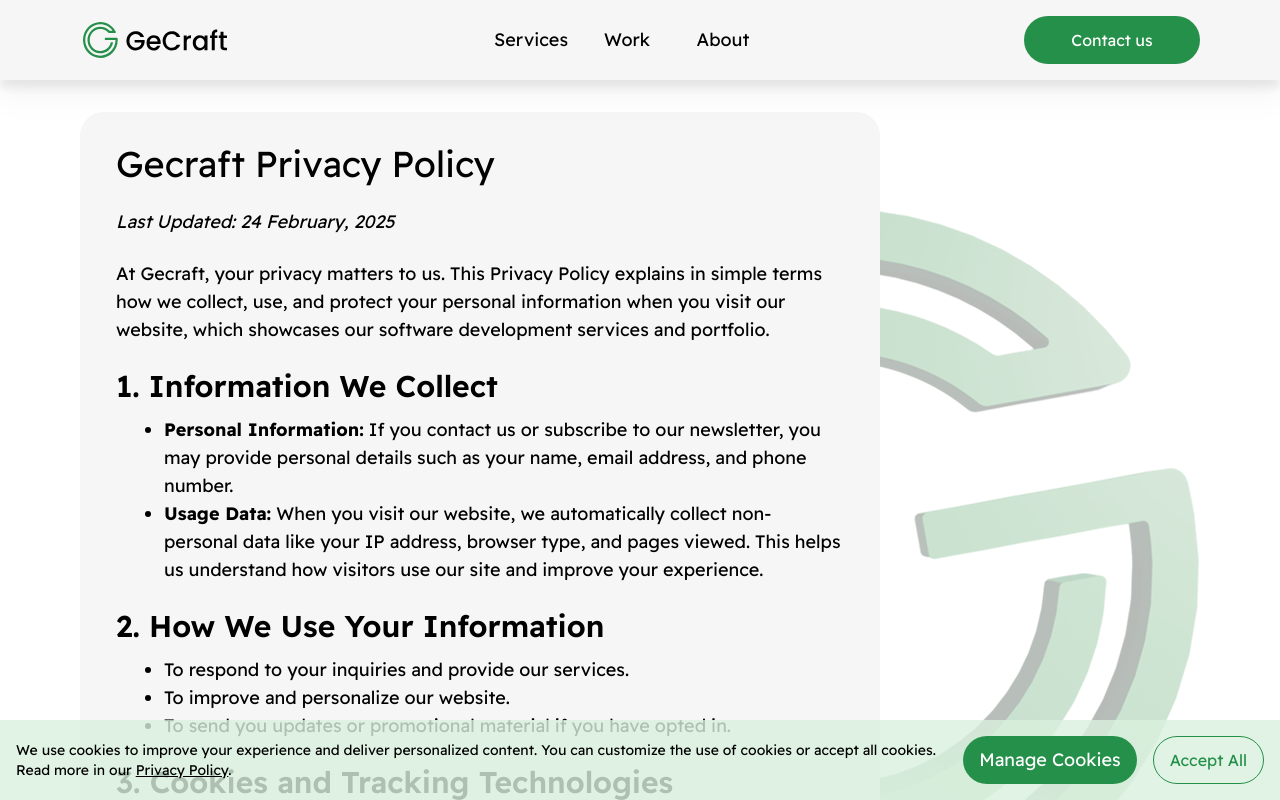
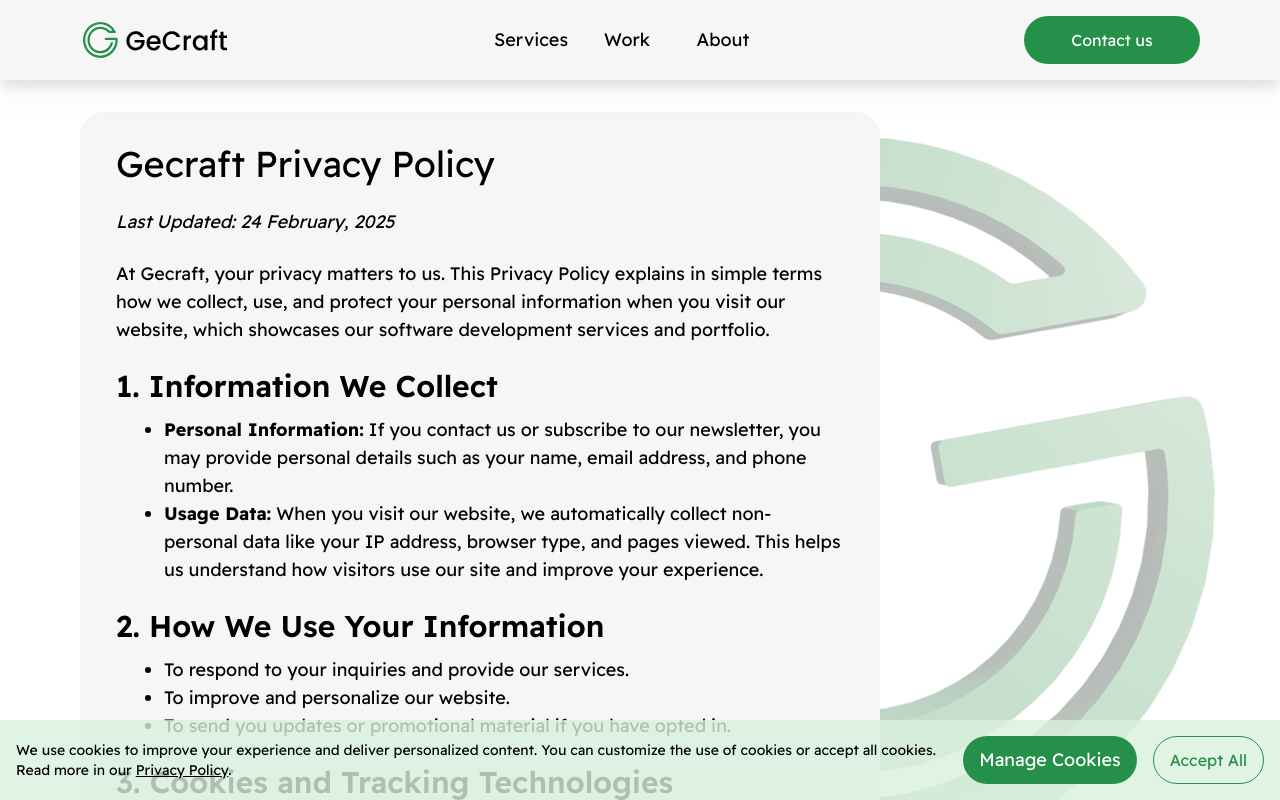
Before and after one commit to gecraft-com/gecraft-website, a React (Vite) app: page /privacy in a window 1280 px wide. Shown: the top 800 px of the page. Built offline with nearby package versions, Linux system fonts and the light colour scheme.

Commit message:
Fix the letter "G"

```diff
--- a/src/pages/PrivacyPage.jsx
+++ b/src/pages/PrivacyPage.jsx
@@ -1,6 +1,6 @@
 function PrivacyPage() {
   return (
-    <div className="w-full bg-right-top bg-no-repeat xl:bg-[url('/logo-background1.png')] 2xl:bg-[url('/logo-background.png')]">
+    <div className="3xl:before:right-48 4xl:before:right-96 w-full before:fixed before:right-16 before:top-10 before:-z-10 xl:before:content-[url('/logo-background1.png')] 2xl:before:right-36">
       <div className="rounded-3xl bg-primary-100 p-4 sm:px-9 sm:py-8 xl:w-[50rem] 2xl:w-[62.5rem]">
         <h2 className="text-3xl sm:text-4xl">Gecraft Privacy Policy</h2>
         <p className="mt-4 text-lg italic sm:mt-6 2xl:text-xl">
--- a/src/pages/TermsPage.jsx
+++ b/src/pages/TermsPage.jsx
@@ -1,6 +1,6 @@
 function TermsPage() {
   return (
-    <div className="3xl:before:right-48 4xl:before:right-96 w-full before:fixed before:right-16 before:top-10 before:-z-10 before:content-[url('/logo-background1.png')] 2xl:before:right-36">
+    <div className="3xl:before:right-48 4xl:before:right-96 w-full before:fixed before:right-16 before:top-10 before:-z-10 xl:before:content-[url('/logo-background1.png')] 2xl:before:right-36">
       <div className="rounded-3xl bg-primary-100 p-4 sm:px-9 sm:py-8 xl:w-[50rem] 2xl:w-[62.5rem]">
         <h2 className="text-3xl sm:text-4xl">Gecraft Terms of Use</h2>
         <p className="mt-4 text-lg italic sm:mt-6 2xl:text-xl">
```
